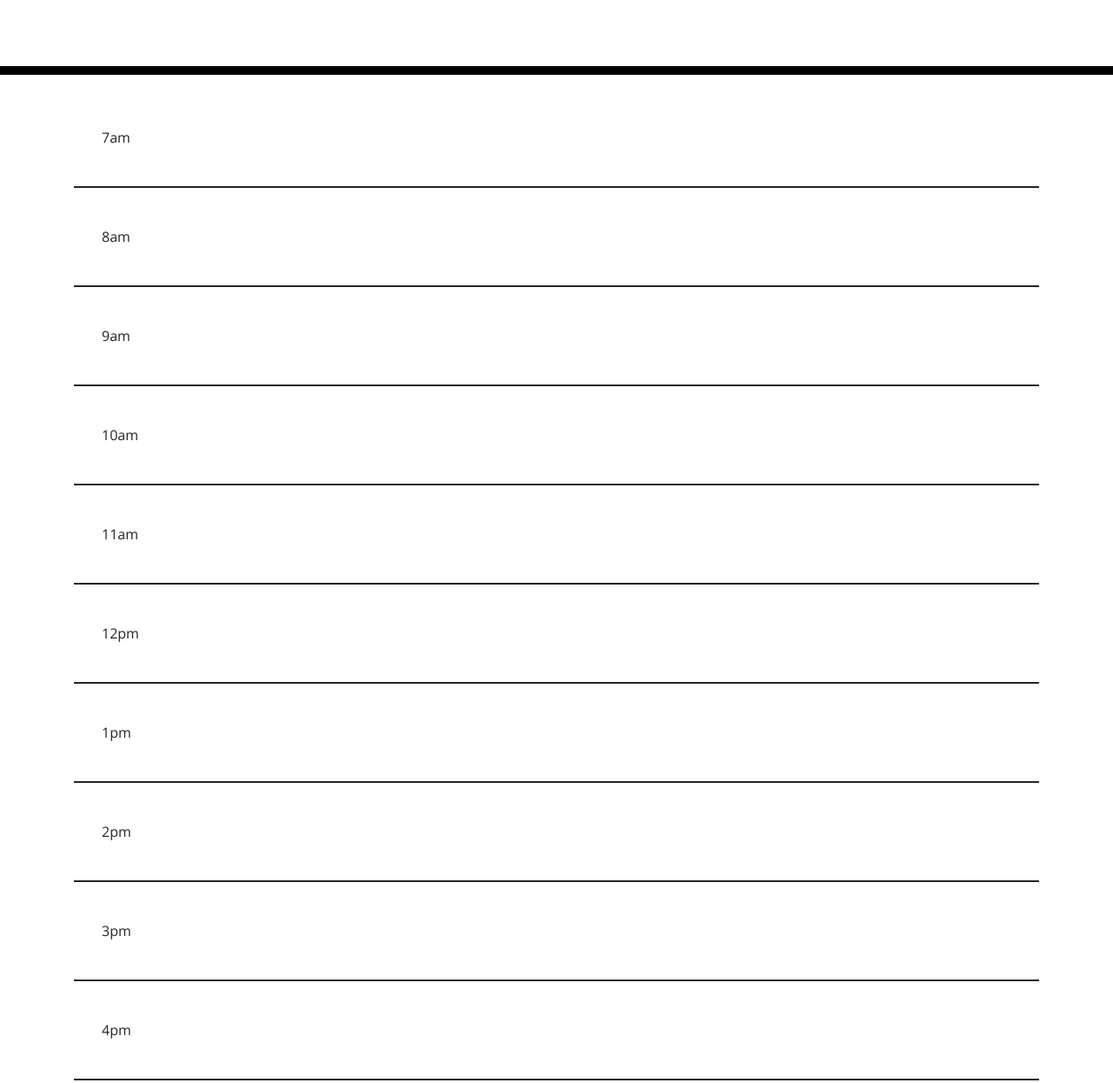
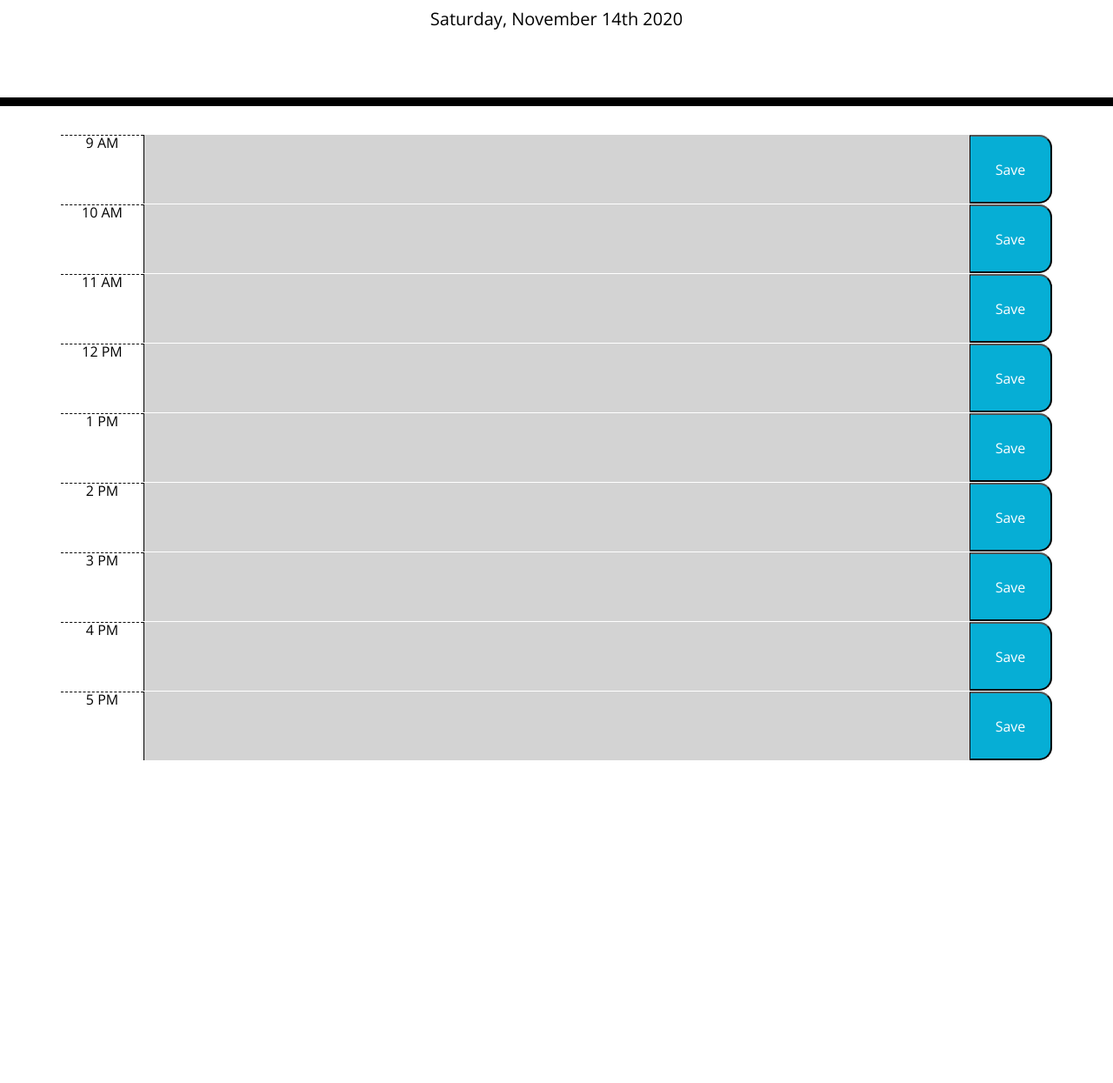
Before and after one commit to austynwhaley/work-day-planner, a plain HTML site: page index.html in a window 1280 px wide. Shown: the part 182-1427 px from the top of the page at 87% size. After the commit the page ends 1056 px from the top, so only its background shows below. Drawn offline with nearby package versions, Linux system fonts and the light colour scheme.

Commit message:
finished result, added an img folder for readme

```diff
--- a/index.html
+++ b/index.html
@@ -21,7 +21,7 @@
     <link rel="stylesheet" href="style.css" />
     <title>Work Day Scheduler</title>
   </head>
-
+<!--time blocks-->
   <body>
     <header class="jumbotron">
       <h1 class="display-3">Work Day Scheduler</h1>
@@ -29,71 +29,55 @@
       <p id="currentDay" class="lead"></p>
     </header>
     <div class="container">
-      <div class="time-slot" id="7am">
-        <time>7am</time>
+      <div class="row time-block" id="9">
+        <div class="col-1 hour">9 AM</div>
+        <textarea class="col-10 schedule"></textarea>
+        <button class="col-1 saveBtn">Save</button>
       </div>
-      <hr>
-      <div class="time-slot" id="8am">
-        <time>8am</time>
+      <div class="row time-block" id="10">
+        <div class="col-1 hour">10 AM</div>
+        <textarea class="col-10 schedule"></textarea>
+        <button class="col-1 saveBtn">Save</button>
       </div>
-      <hr>
-      <div class="time-slot" id="9am">
-        <time>9am</time>
+      <div class="row time-block" id="11">
+        <div class="col-1 hour">11 AM</div>
+        <textarea class="col-10 schedule"></textarea>
+        <button class="col-1 saveBtn">Save</button>
       </div>
-      <hr>
-      <div class="time-slot" id="10am">
-        <time>10am</time>
+      <div class="row time-block" id="12">
+        <div class="col-1 hour">12 PM</div>
+        <textarea class="col-10 schedule"></textarea>
+        <button class="col-1 saveBtn">Save</button>
       </div>
-      <hr>
-      <div class="time-slot" id="11am">
-        <time>11am</time>
+      <div class="row time-block" id="13">
+        <div class="col-1 hour">1 PM</div>
+        <textarea class="col-10 schedule"></textarea>
+        <button class="col-1 saveBtn">Save</button>
       </div>
-      <hr>
-      <div class="time-slot" id="12pm">
-        <time>12pm</time>
+      <div class="row time-block" id="14">
+        <div class="col-1 hour">2 PM</div>
+        <textarea class="col-10 schedule"></textarea>
+        <button class="col-1 saveBtn">Save</button>
       </div>
-      <hr>
-      <div class="time-slot" id="1pm">
-        <time>1pm</time>
+      <div class="row time-block" id="15">
+        <div class="col-1 hour">3 PM</div>
+        <textarea class="col-10 schedule"></textarea>
+        <button class="col-1 saveBtn">Save</button>
       </div>
-      <hr>
-      <div class="time-slot" id="2pm">
-        <time>2pm</time>
+      <div class="row time-block" id="16">
+        <div class="col-1 hour">4 PM</div>
+        <textarea class="col-10 schedule"></textarea>
+        <button class="col-1 saveBtn">Save</button>
       </div>
-      <hr>
-      <div class="time-slot" id="3pm">
-        <time>3pm</time>
+      <div class="row time-block" id="17">
+        <div class="col-1 hour">5 PM</div>
+        <textarea class="col-10 schedule"></textarea>
+        <button class="col-1 saveBtn">Save</button>
       </div>
-      <hr>
-      <div class="time-slot" id="4pm">
-        <time>4pm</time>
-      </div>
-      <hr>
-      <div class="time-slot" id="5pm">
-        <time>5pm</time>
-      </div>
-      <hr>
     </div>
 
-    <script src="https://cdnjs.cloudflare.com/ajax/libs/jquery/3.2.1/jquery.min.js"></script>
+    <script src="https://code.jquery.com/jquery-3.4.1.min.js"></script>
     <script src="https://cdnjs.cloudflare.com/ajax/libs/moment.js/2.24.0/moment.min.js"></script>
+    <script src="script.js"></script>
   </body>
 </html>
-
-
-
-
-<!--
-      GIVEN I am using a daily planner to create a schedule
-      WHEN I open the planner
-      THEN the current day is displayed at the top of the calendar
-      WHEN I scroll down
-      THEN I am presented with time blocks for standard business hours
-      WHEN I view the time blocks for that day
-      THEN each time block is color-coded to indicate whether it is in the past, present, or future
-      WHEN I click into a time block
-      THEN I can enter an event
-      WHEN I click the save button for that time block
-      THEN the text for that event is saved in local storage
-      WHEN I refresh the page
-      THEN the saved events persist -->
--- /dev/null
+++ b/script.js
@@ -0,0 +1,62 @@
+//time variables
+var hour9 = $("#9");
+var hour10 = $("#10");
+var hour11 = $("#11");
+var hour12 = $("#12");
+var hour1 = $("#13");
+var hour2 = $("#14");
+var hour3 = $("#15");
+var hour4 = $("#16");
+var hour5 = $("#17");
+
+//variable moment method
+var time = moment();
+
+
+//save function that sets user input into local storage
+//also uses id tag to determine which black its saved in
+setPlanner();
+var saveBtn = $(".saveBtn");
+
+saveBtn.on("click", function () {
+    var time = $(this).parent().attr("id");
+    var schedule = $(this).siblings(".schedule").val();
+
+    localStorage.setItem(time, schedule);
+});
+
+//retreives user input and inserts data using id tag
+function setPlanner() {
+
+    $("#currentDay").text(moment().format("dddd, MMMM Do YYYY"));
+
+    $(".time-block").each(function () {
+        var id = $(this).attr("id");
+        var schedule = localStorage.getItem(id);
+
+        if (schedule !== null) {
+            $(this).children(".schedule").val(schedule);
+        }
+    });
+}
+
+// deterimes the time and adds class to the correct class to the correct time block
+function pastPresentFuture() {
+    hour = time.hours();
+    $(".time-block").each(function () {
+        var thisHour = parseInt($(this).attr("id"));
+
+        if (thisHour > hour) {
+            $(this).addClass("future")
+        }
+        else if (thisHour === hour) {
+            $(this).addClass("present");
+        }
+        else {
+            $(this).addClass("past");
+        }
+    })
+}
+
+//calls function
+pastPresentFuture();
--- a/style.css
+++ b/style.css
@@ -69,11 +69,3 @@ textarea{
   font-size: 20px;
   transition: all .3s ease-in-out;
 }
-
-.time-slot{
-  padding: 2rem;
-  text-decoration-line: ;
-}
-hr {
-  border: 1px solid #242424;
-}
```
Also changed, not shown: assets/images/WDShw.gif (added), 1 other file.
